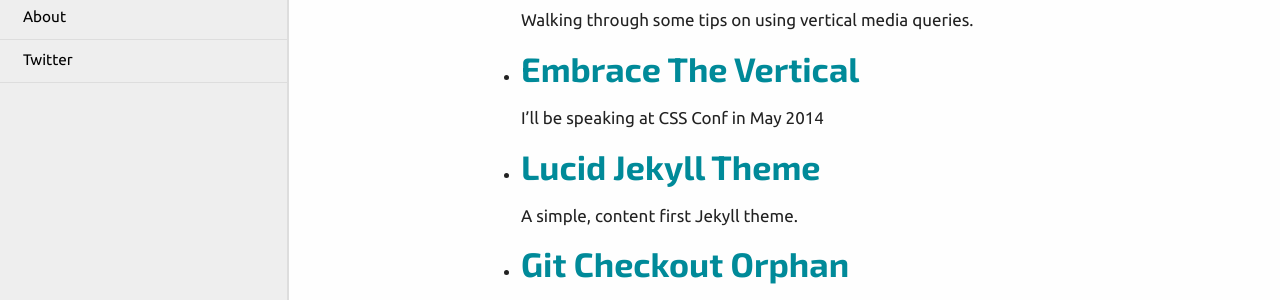
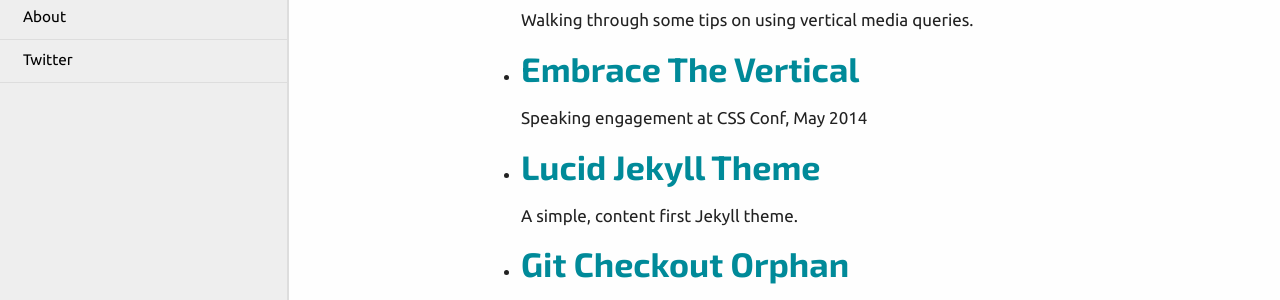
Before and after one commit to aebsr/aebsr.github.com, a Jekyll site: the page built from elsewhere.md, in a window 1280 px wide and 935 px high. Shown: the part 216-516 px from the top of the window. Built offline with Jekyll 4.4.1, drawn with Linux system fonts in a browser that asks for light colours.

Commit message:
change tense of css conf engagement

```diff
--- a/elsewhere.md
+++ b/elsewhere.md
@@ -9,7 +9,7 @@ A collection of things I've written and made elsewhere online.
 - ## [Net Magazine](http://www.creativebloq.com/netmag/issue-258-81412615)
   Walking through some tips on using vertical media queries.
 - ## [Embrace The Vertical](http://2014.cssconf.com/)
-  I'll be speaking at CSS Conf in May 2014
+  Speaking engagement at CSS Conf, May 2014
 - ## [Lucid Jekyll Theme](http://aeb.sr/lucid-jekyll-theme/)
   A simple, content first Jekyll theme.
 - ## [Git Checkout Orphan](https://coderwall.com/p/k7h0ma)
```
